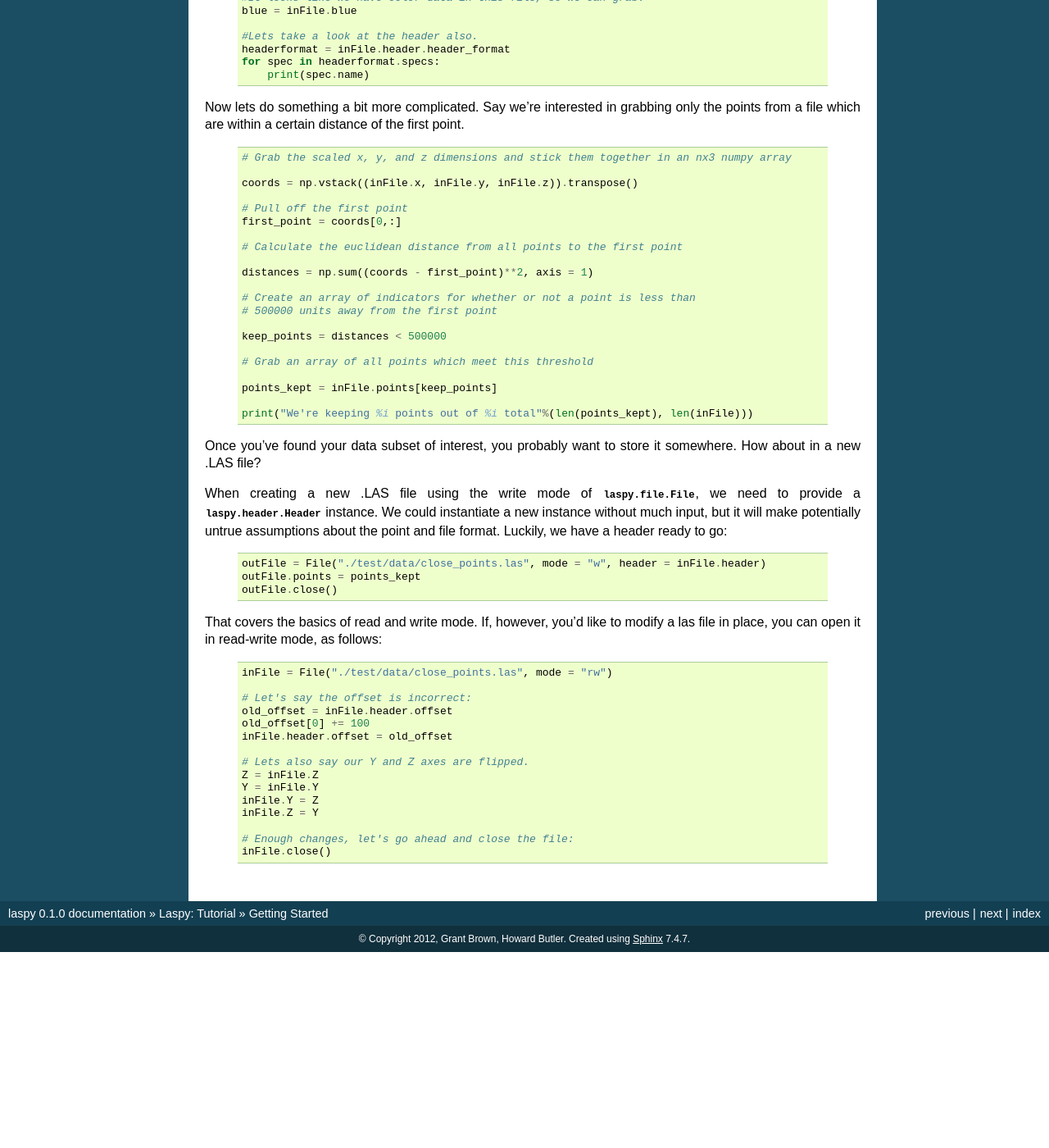
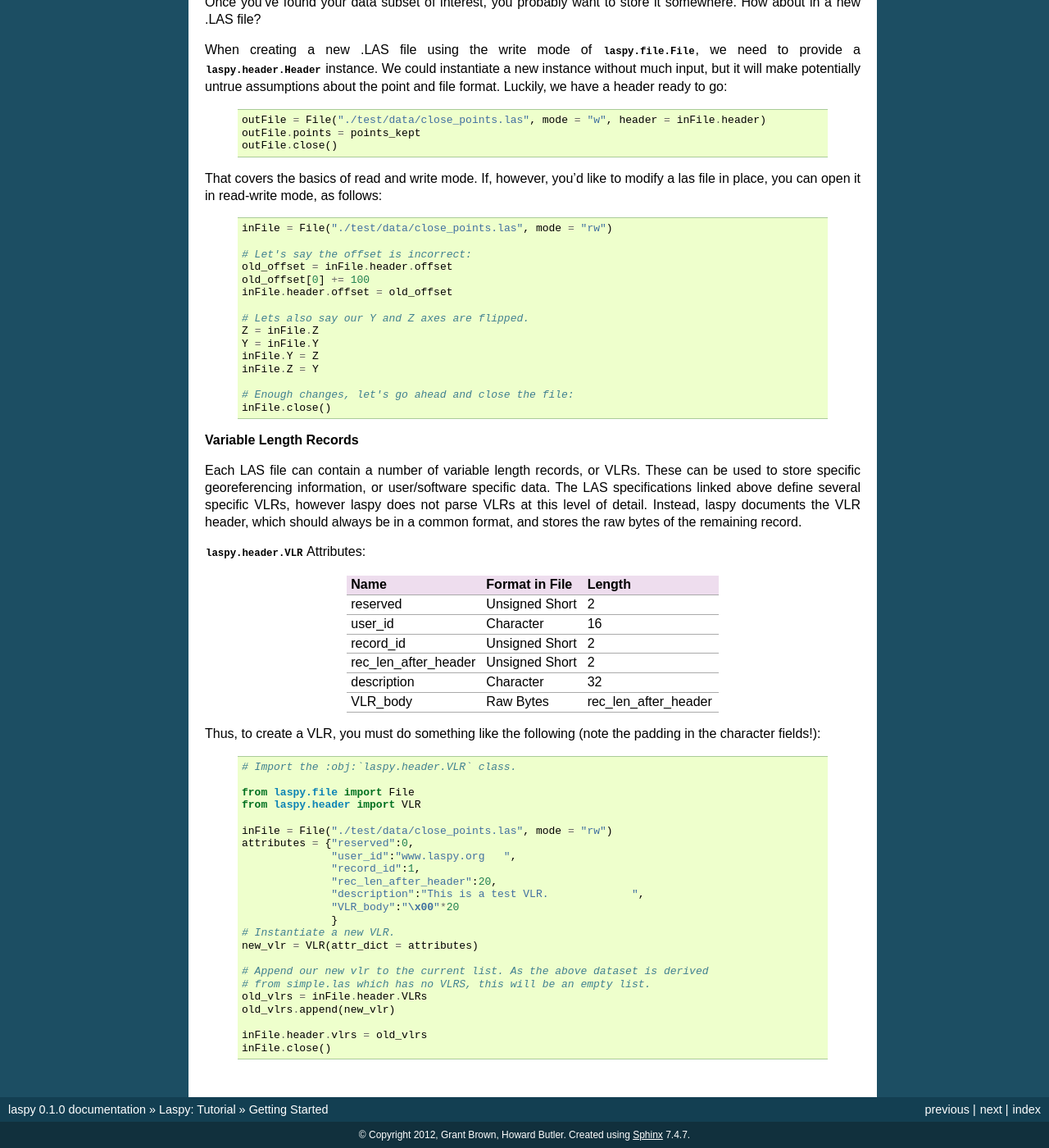
Before and after one commit to laspy/laspy, a Sphinx documentation site: the page built from doc/source/tut_part_1.rst, in a window 1280 px wide and 1400 px high, scrolled down 2376 px. Shown: the whole window at 82% size. Built offline with Sphinx 7.4.7, drawn with Linux system fonts in a browser that asks for light colours; formulas are drawn with MathJax 3; before the commit the page ends 3537 px from its top, so only the background shows below that; some of the changed text lies outside the part shown.

Commit message:
VLR documentation modifications

```diff
--- a/doc/source/tut_part_1.rst
+++ b/doc/source/tut_part_1.rst
@@ -86,46 +86,6 @@ point data, or the contents of various VLR records:
         the scaled value. Both methods support assignment as well, although due to
         rounding error assignment using the scaled dimensions is not reccomended.
 
-**Variable Length Records**
-
-Each LAS file can contain a number of variable length records, or VLRs. These can
-be used to store specific georeferencing information, or user/software specific
-data. The LAS specifications linked above define several specific VLRs, however
-laspy does not parse VLRs at this level of detail. Instead, laspy documents the
-VLR header, which should always be in a common format, and stores the raw bytes of the
-remaining record.
-
-:obj:`laspy.header.VLR` Attributes:
-
-======================  ===============  ======================
- Name                    Format in File   Length
-======================  ===============  ======================
-reserved                Unsigned Short    2
-user_id                 Character         16
-record_id               Unsigned Short    2
-rec_len_after_header    Unsigned Short    2
-description             Character         32
-VLR_body                Raw Bytes         rec_len_after_header
-======================  ===============  ======================
-
-Thus, to create a VLR, you must do something like the following:
-
-    .. code-block:: python
-
-        from laspy.header import VLR
-
-        attributes = {"reserved":0,
-                      "user_id":"www.laspy.org   ",
-                      "record_id":1,
-                      "rec_len_after_header":20,
-                      "description":"This is a test VLR.             ",
-                      "VLR_body":"\x00"*20
-                      }
-        new_vlr = VLR(attr_dict = attributes)
-
-
-
-
 As you will have noticed, the :obj:`laspy.file.File` object *inFile* has a reference
 to the :obj:`laspy.header.Header` object, which handles the getting and setting
 of information stored in the laspy header record of *simple.las*. Notice also that
@@ -187,6 +147,8 @@ only the points from a file which are within a certain distance of the first poi
         print("We're keeping %i points out of %i total"%(len(points_kept), len(inFile)))
 
 
+**Writing Data**
+
 Once you've found your data subset of interest, you probably want to store it somewhere.
 How about in a new .LAS file?
 
@@ -200,6 +162,7 @@ about the point and file format. Luckily, we have a header ready to go:
         outFile = File("./test/data/close_points.las", mode = "w", header = inFile.header)
         outFile.points = points_kept
         outFile.close()
+
 
 That covers the basics of read and write mode. If, however, you'd like to modify
 a las file in place, you can open it in read-write mode, as follows:
@@ -221,3 +184,54 @@ a las file in place, you can open it in read-write mode, as follows:
 
         # Enough changes, let's go ahead and close the file:
         inFile.close()
+
+
+**Variable Length Records**
+
+Each LAS file can contain a number of variable length records, or VLRs. These can
+be used to store specific georeferencing information, or user/software specific
+data. The LAS specifications linked above define several specific VLRs, however
+laspy does not parse VLRs at this level of detail. Instead, laspy documents the
+VLR header, which should always be in a common format, and stores the raw bytes of the
+remaining record.
+
+:obj:`laspy.header.VLR` Attributes:
+
+======================  ===============  ======================
+ Name                    Format in File   Length
+======================  ===============  ======================
+reserved                Unsigned Short    2
+user_id                 Character         16
+record_id               Unsigned Short    2
+rec_len_after_header    Unsigned Short    2
+description             Character         32
+VLR_body                Raw Bytes         rec_len_after_header
+======================  ===============  ======================
+
+Thus, to create a VLR, you must do something like the following (note the padding in the character fields!):
+
+    .. code-block:: python
+
+        # Import the :obj:`laspy.header.VLR` class.
+
+        from laspy.file import File
+        from laspy.header import VLR
+
+        inFile = File("./test/data/close_points.las", mode = "rw")
+        attributes = {"reserved":0,
+                      "user_id":"www.laspy.org   ",
+                      "record_id":1,
+                      "rec_len_after_header":20,
+                      "description":"This is a test VLR.             ",
+                      "VLR_body":"\x00"*20
+                      }
+        # Instantiate a new VLR.
+        new_vlr = VLR(attr_dict = attributes)
+
+        # Append our new vlr to the current list. As the above dataset is derived
+        # from simple.las which has no VLRS, this will be an empty list.
+        old_vlrs = inFile.header.VLRs
+        old_vlrs.append(new_vlr)
+
+        inFile.header.vlrs = old_vlrs
+        inFile.close()
```
